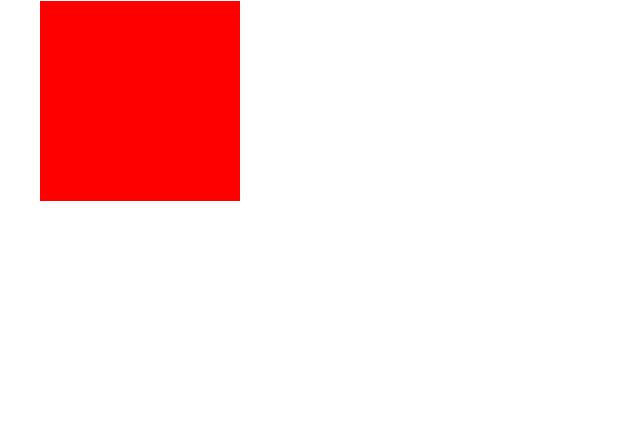
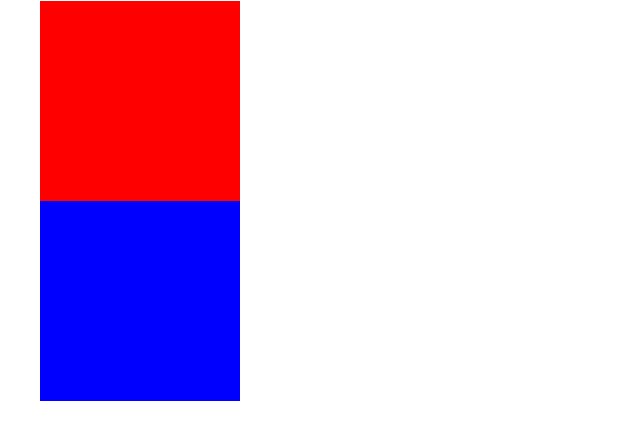
Before and after one commit to EvseevCoder/test_repo, a plain HTML site: page index.html in a window 1280 px wide. Shown: the part 79-518 px from the top of the page, without its empty margins (0-640 px from the left). Drawn offline with Linux system fonts and the light colour scheme.

Commit message:
A2 create blue

```diff
--- a/index.html
+++ b/index.html
@@ -11,6 +11,7 @@
     <div class="container">
       <h1>Работа с гитом</h1>
       <div class="red"></div>
+      <div class="blue"></div>
     </div>
   </body>
 </html>
--- a/style.css
+++ b/style.css
@@ -12,3 +12,9 @@
   height: 200px;
   background-color: red;
 }
+
+.blue {
+  width: 200px;
+  height: 200px;
+  background-color: blue;
+}
```
